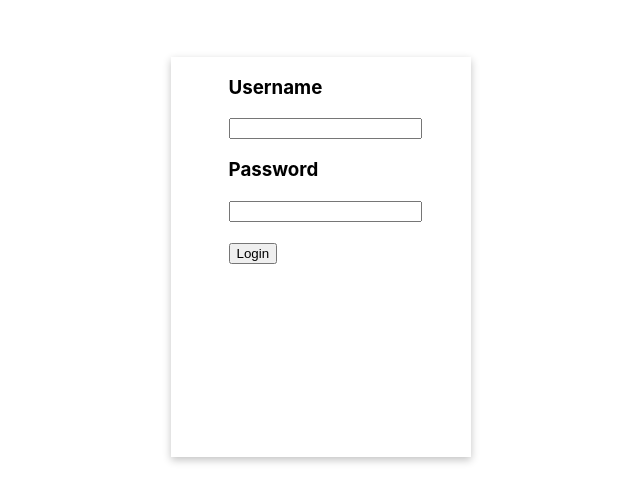
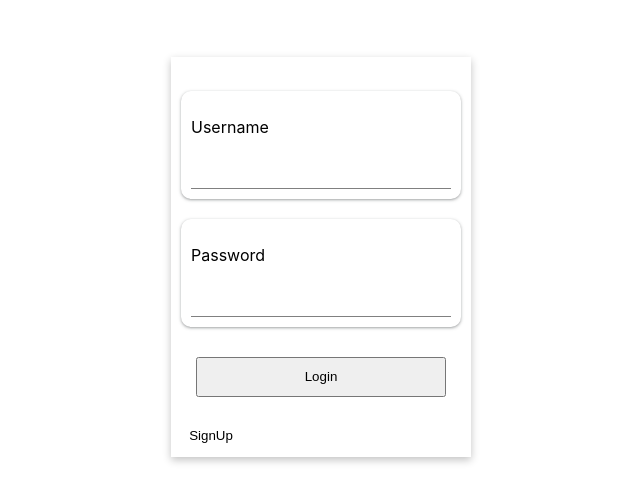
Before and after one commit to sushantdev-git/LoginReact, a React (Create React App) app: page /login in a window 1280 px wide. Shown: the part 143-644 px from the top of the page, without its empty margins (319-959 px from the left). Built offline with nearby package versions, Linux system fonts and the light colour scheme.

Commit message:
complete login form css

```diff
--- a/src/Components/LoginPage/LoginForm/LoginForm.jsx
+++ b/src/Components/LoginPage/LoginForm/LoginForm.jsx
@@ -6,15 +6,16 @@ function LoginForm(){
 
     return(
         <div className={styles.LoginForm}>
-            <div>
-                <h3>Username</h3>
+            <div className={styles.LoginInput}>
+                <p>Username</p>
                 <input type="text"></input>
-                <h3>Password</h3>
+            </div>
+            <div className={styles.LoginInput}>
+                <p>Password</p>
                 <input type="password"></input>
-                <br></br>
-                <br></br>
-                <button>Login</button>
             </div>
+
+            <button>Login</button>
         </div>
     );
 }
--- a/src/Components/LoginPage/LoginForm/LoginForm.module.css
+++ b/src/Components/LoginPage/LoginForm/LoginForm.module.css
@@ -1,10 +1,32 @@
 .LoginForm{
     width: 100%;
     display: flex;
-    align-items: center;
+    flex-direction: column;
     justify-content: center;
+    margin: 10px 0px 10px 0px;
 }
 
-.LoginForm input{
+.LoginInput{
     width: 100%;
+    box-shadow: rgba(60, 64, 67, 0.3) 0px 1px 2px 0px, rgba(60, 64, 67, 0.15) 0px 1px 3px 1px;
+    border-radius: 10px;
+    margin: 10px 0px;
+    padding: 10px;
 }
+
+.LoginInput > input{
+    width: 100%;
+    padding: 10px;
+    border: none;
+    border-bottom: 1px solid grey;
+}
+
+.LoginInput > input:focus{
+    outline: none;
+}
+
+.LoginForm > button{
+    width: 250px;
+    margin: 20px auto;
+    height: 40px;
+}
--- a/src/Pages/LoginPage/LoginPage.jsx
+++ b/src/Pages/LoginPage/LoginPage.jsx
@@ -1,13 +1,18 @@
-import React from "react";
+import React, {useState}from "react";
 import styles from './LoginPage.module.css';
 
 import LoginForm from "../../Components/LoginPage/LoginForm/LoginForm";
+import SignUpForm from "../../Components/LoginPage/SignupForm/SignUpForm";
 
 function LoginPage(){
+
+    const [Login, setLogin] = useState(true);
+
     return(
         <div className={styles.LoginPage}>
             <div className={styles.LoginForm}>
-                <LoginForm />
+                {Login ? <LoginForm /> : <SignUpForm />}
+                <button>{Login ? "SignUp" : "Login"}</button>
             </div>
         </div>
     )
--- a/src/Pages/LoginPage/LoginPage.module.css
+++ b/src/Pages/LoginPage/LoginPage.module.css
@@ -10,4 +10,16 @@
     height: 400px;
     width: 300px;
     box-shadow: rgba(0, 0, 0, 0.24) 0px 3px 8px;
+    display: flex;
+    flex-direction: column;
+    justify-content: center;
+    padding: 10px;
+    box-sizing: border-box;
 }
+
+.LoginForm > button{
+    border: none;
+    background-color: white;
+    width: 60px;
+    cursor: pointer;
+}
--- a/src/index.css
+++ b/src/index.css
@@ -11,3 +11,12 @@ code {
   font-family: source-code-pro, Menlo, Monaco, Consolas, 'Courier New',
     monospace;
 }
+
+*{
+  box-sizing: border-box;
+}
+
+
+/* *{
+  border: 1px solid red;
+} */
```
